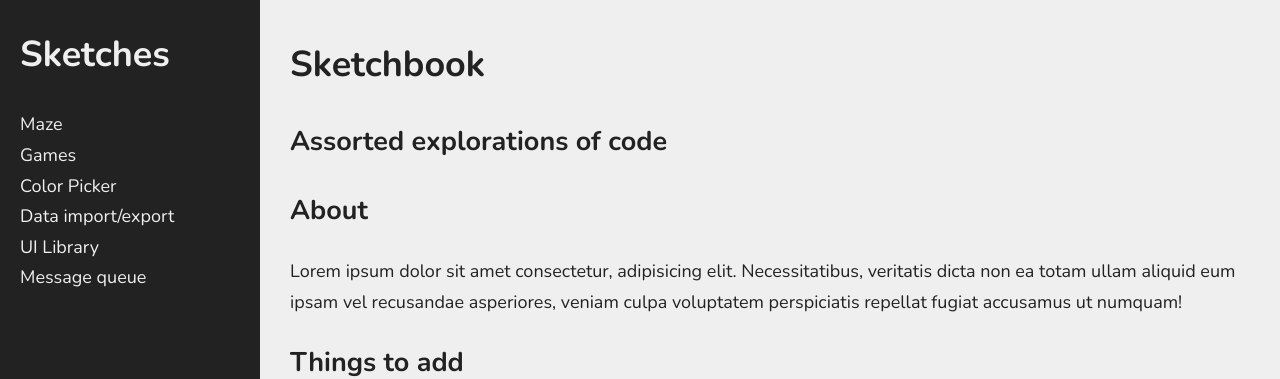
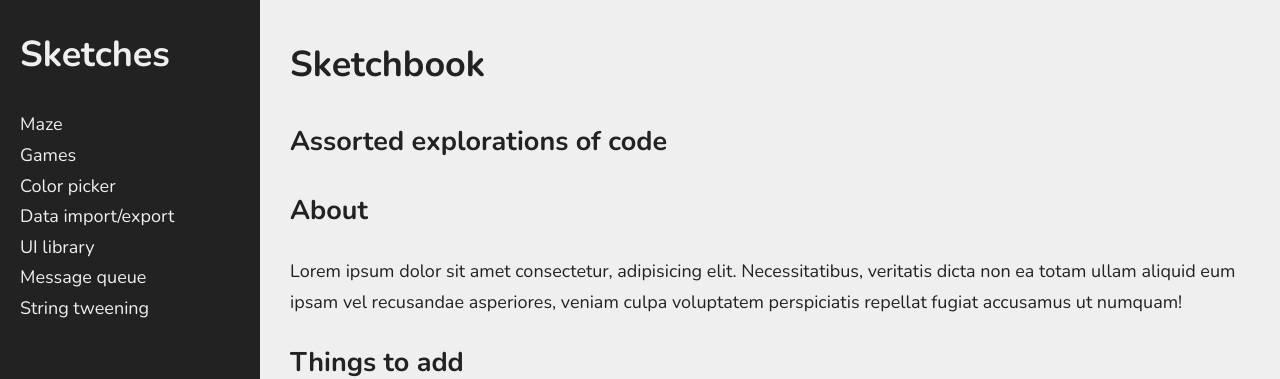
Before and after one commit to murbar/sketchbook, a React (Create React App) app: page / in a window 1280 px wide. Shown: the top 379 px of the page. Built offline with nearby package versions, Linux system fonts and the light colour scheme.

Commit message:
Edit items

```diff
--- a/src/Menu.js
+++ b/src/Menu.js
@@ -33,16 +33,19 @@ export default function Menu() {
             <Link to="/games">Games</Link>
           </li>
           <li>
-            <Link to="/color-picker">Color Picker</Link>
+            <Link to="/color-picker">Color picker</Link>
           </li>
           <li>
             <Link to="/import-export">Data import/export</Link>
           </li>
           <li>
-            <Link to="/ui">UI Library</Link>
+            <Link to="/ui">UI library</Link>
           </li>
           <li>
             <Link to="/message-queue">Message queue</Link>
+          </li>
+          <li>
+            <Link to="/string-tweening">String tweening</Link>
           </li>
         </ul>
       </nav>
```
